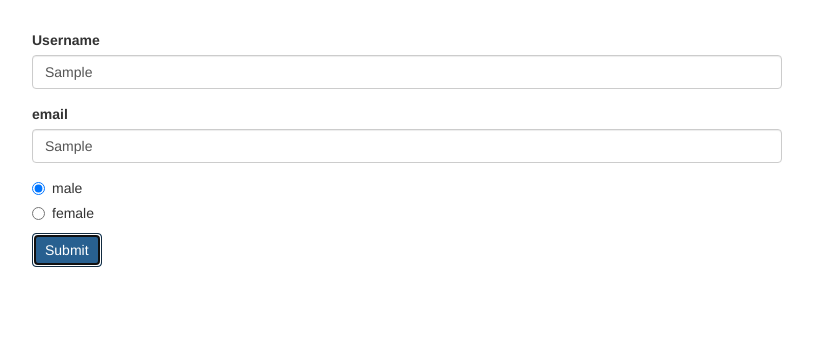
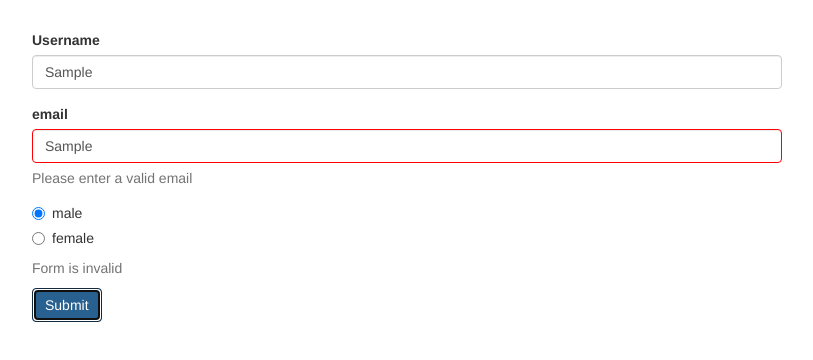
Before and after one commit to pavananumoju/Udemy_Angular, an Angular app in the folder forms-reactive-start/: page / in a window 1280 px wide. Both pictures are taken after typing "Sample", "Sample" into the empty fields and a click on the button "Submit". Shown: the top 360 px of the page, without its empty margins (233-1046 px from the left). Built offline with nearby package versions, Linux system fonts and the light colour scheme.

Commit message:
grouping controls

```diff
--- a/forms-reactive-start/src/app/app.component.css
+++ b/forms-reactive-start/src/app/app.component.css
@@ -1,3 +1,7 @@
 .container {
   margin-top: 30px;
 }
+
+input.ng-invalid.ng-touched{
+  border: 1px solid red;
+}
--- a/forms-reactive-start/src/app/app.component.html
+++ b/forms-reactive-start/src/app/app.component.html
@@ -2,6 +2,7 @@
   <div class="row">
     <div class="col-xs-12 col-sm-10 col-md-8 col-sm-offset-1 col-md-offset-2">
       <form [formGroup]="signUpForm" (ngSubmit)="onSubmit()">
+        <div formGroupName="userData">
           <div class="form-group">
             <label for="username">Username</label>
             <input
@@ -9,6 +10,7 @@
               id="username"
               formControlName="username"
               class="form-control">
+              <span class="help-block" *ngIf="!signUpForm.get('userData.username').valid && signUpForm.get('userData.username').touched">Please enter a valid username</span>
           </div>
           <div class="form-group">
             <label for="email">email</label>
@@ -17,6 +19,8 @@
               id="email"
               formControlName="email"
               class="form-control">
+              <span class="help-block" *ngIf="!signUpForm.get('userData.email').valid && signUpForm.get('userData.email').touched">Please enter a valid email</span>
+          </div>
         </div>
         <div class="radio" *ngFor="let gender of genders">
           <label>
@@ -26,6 +30,7 @@
               [value]="gender">{{ gender }}
           </label>
         </div>
+        <span class="help-block" *ngIf="!signUpForm.valid && signUpForm.touched">Form is invalid</span>
         <button class="btn btn-primary" type="submit">Submit</button>
       </form>
     </div>
--- a/forms-reactive-start/src/app/app.component.ts
+++ b/forms-reactive-start/src/app/app.component.ts
@@ -13,8 +13,10 @@ export class AppComponent implements OnInit {
 
   ngOnInit(){
     this.signUpForm = new FormGroup({
-      'username' : new FormControl(null, Validators.required),
-      'email' : new FormControl(null, [Validators.email, Validators.required]),
+      'userData' : new FormGroup({
+        'username' : new FormControl(null, Validators.required),
+        'email' : new FormControl(null, [Validators.email, Validators.required])
+      }),
       'gender' : new FormControl('male')
     });
   }
```
Lines whose indentation alone changed are shown as unchanged.
